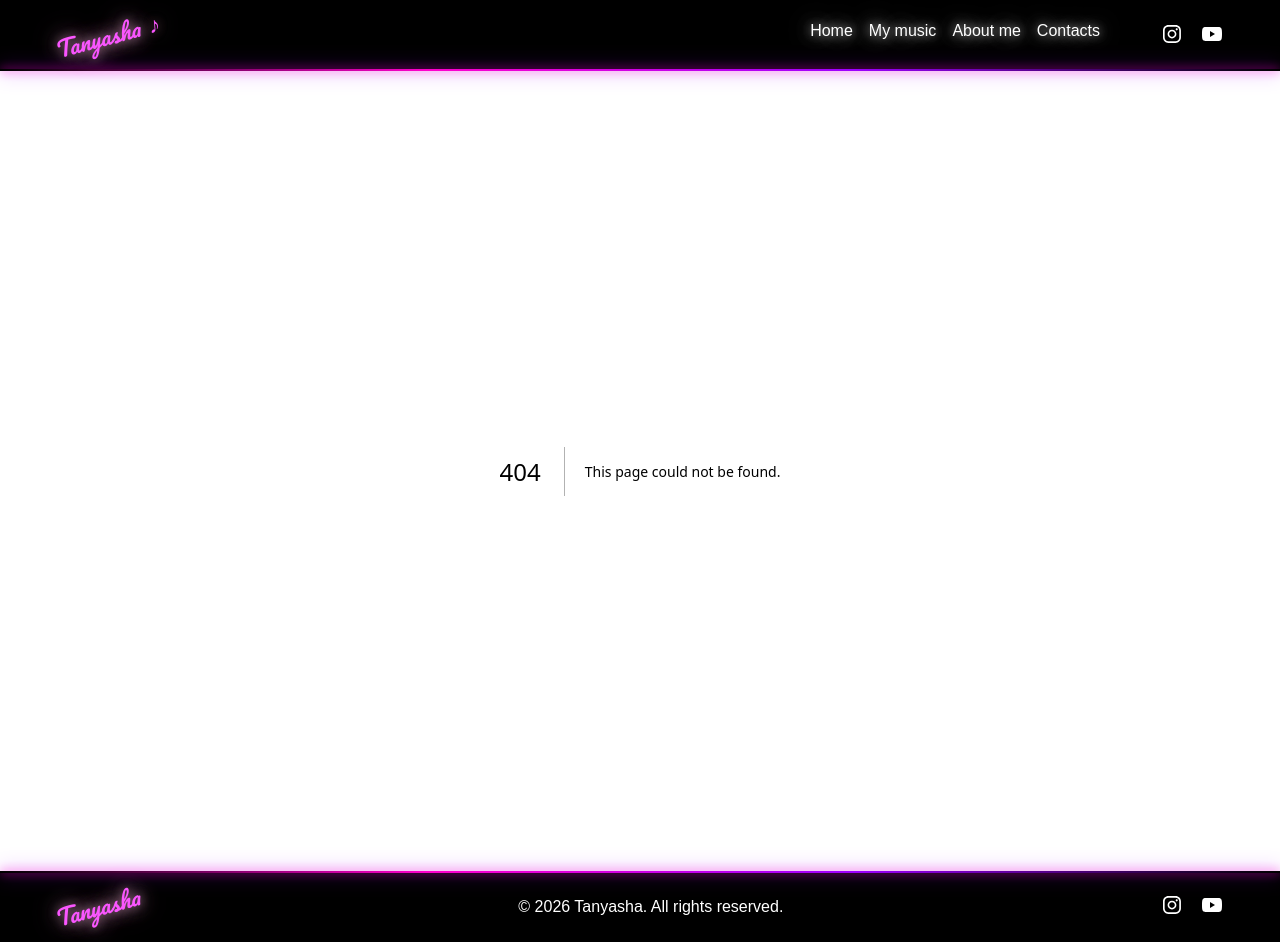
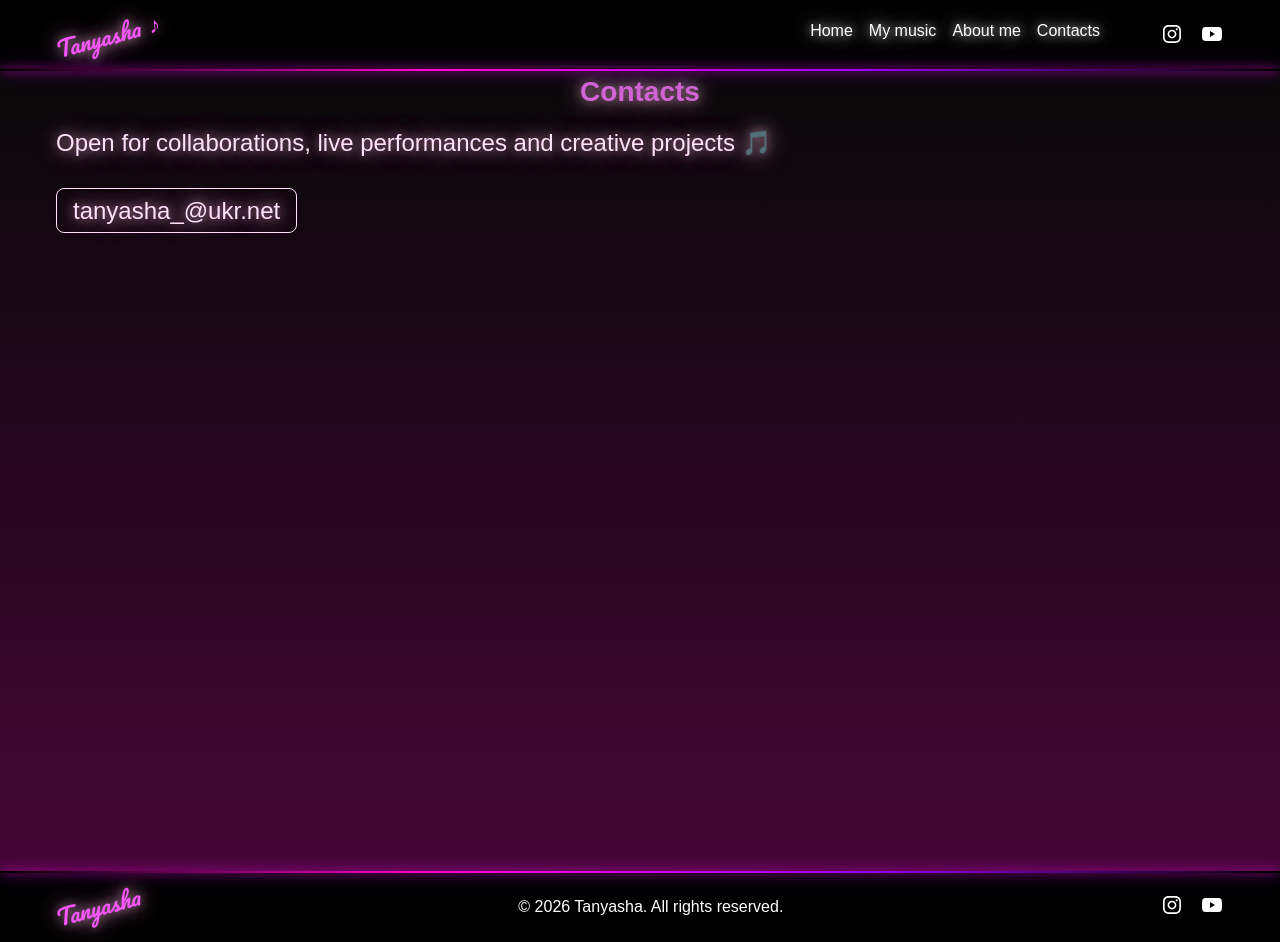
Before and after one commit to Kubyshkina-T/music-portfolio, a Next.js app: page /contacts in a window 1280 px wide. Before the commit this address had no page. Built offline with nearby package versions, Linux system fonts and the light colour scheme.

Commit message:
add burger-menu

```diff
--- /dev/null
+++ b/app/contacts/contacts.module.css
@@ -0,0 +1,52 @@
+.contactsPage {
+background-image: linear-gradient(#000000f7, #450635);
+    min-height: 100vh;
+}
+.contactsSection{
+
+}
+ .contactsTitle {
+line-height: 1.5;
+    margin: 0;
+    margin-bottom: 16px;
+    text-align: center;
+    font-size: 28px;
+    color: #d364d7;
+    text-shadow:
+        0 0 10px #ba7fa2a3,
+        0 0 20px #f0cde19c,
+        0 0 30px #ffa1d875;
+ }
+ .contactsDescription{
+margin-bottom: 40px;
+    font-size: 24px;
+    color: #ffe1fc;
+    text-shadow:
+        0 0 10px #ba7fa2a3,
+        0 0 20px #f0cde19c,
+        0 0 30px #ffa1d875;
+ }
+  .linkMail{
+    border-radius: 8px;
+    padding: 8px 16px;
+    border: 1px solid #ffe1fc;
+    font-size: 24px;
+    color: #ffe1fc;
+    text-shadow:
+        0 0 10px #ba7fa2a3,
+        0 0 20px #f0cde19c,
+        0 0 30px #ffa1d875;
+    transition:
+            transform 0.3s ease,
+            color 0.3s ease,
+            opacity 0.3s ease;
+  }
+  .linkMail:hover{
+color: #d364d7;
+transform: translateY(-3px);
+  }
+  .contactsWrapper{
+    display: flex;
+    flex-direction: column;
+    gap: 45px;
+  }
--- /dev/null
+++ b/app/contacts/page.tsx
@@ -0,0 +1,21 @@
+import css from "@/app/contacts/contacts.module.css";
+import Link from "next/link";
+import SocialMedia from "@/components/SocialMedia/SocialMedia";
+import Container from "@/components/Container/Container";
+
+export default function Contacts() {
+    return (
+        <main className={css.contactsPage}>
+            <section className={css.contactsSection}>
+                <Container>
+    <h2 className={css.contactsTitle}>Contacts</h2>
+    <p className={css.contactsDescription}>Open for collaborations, live performances and creative projects 🎵</p>
+                    <Link className={css.linkMail} href="mailto:tanyasha_@ukr.net">
+  tanyasha_@ukr.net
+</Link>
+
+                    </Container>
+</section>
+        </main>
+    )
+}
--- a/app/layout.tsx
+++ b/app/layout.tsx
@@ -48,7 +48,9 @@ export default function RootLayout({
       <body>
          <TanStackProvider>
         <Header />
-          <main>{children}</main>
+          <main>{children}
+             <div id="modal-root" />
+          </main>
           <Footer/>
 </TanStackProvider>
       </body>
--- /dev/null
+++ b/components/BurgerMenu/BurgerMenu.module.css
@@ -0,0 +1,95 @@
+.menu {
+    position: fixed;
+    inset: 0;
+
+    z-index: 1000;
+
+    display: flex;
+    flex-direction: column;
+    align-items: center;
+    justify-content: center;
+    gap: 32px;
+
+    background: rgba(0, 0, 0, 0.92);
+    backdrop-filter: blur(14px);
+
+    animation: menuFade 0.3s ease;
+}
+
+.link {
+    position: relative;
+
+    font-size: 32px;
+    font-weight: 600;
+    letter-spacing: 1px;
+
+    color: #fff;
+    text-decoration: none;
+
+    transition:
+        color 0.3s ease,
+        transform 0.3s ease;
+}
+
+.link:hover {
+    color: #d397d5;
+    transform: scale(1.05);
+}
+
+.link::after {
+    content: "";
+
+    position: absolute;
+    left: 0;
+    bottom: -6px;
+
+    width: 0%;
+    height: 2px;
+
+    background-color: #d397d5;
+
+    transition: width 0.3s ease;
+}
+
+.link:hover::after {
+    width: 100%;
+}
+
+.btnMenuClose {
+    position: absolute;
+
+    top: 24px;
+    right: 24px;
+
+    width: 48px;
+    height: 48px;
+
+    border: none;
+    border-radius: 50%;
+
+    background: rgba(255, 255, 255, 0.08);
+
+    color: white;
+    font-size: 28px;
+
+    cursor: pointer;
+
+    transition:
+        background 0.3s ease,
+        transform 0.3s ease;
+}
+
+.btnMenuClose:hover {
+    background: rgba(211, 151, 213, 0.25);
+    transform: rotate(90deg);
+}
+
+@keyframes menuFade {
+    from {
+        opacity: 0;
+    }
+
+    to {
+        opacity: 1;
+    }
+}
--- /dev/null
+++ b/components/BurgerMenu/BurgerMenu.tsx
@@ -0,0 +1,29 @@
+import React from "react"
+import Link from "next/link"
+import css from "@/components/BurgerMenu/BurgerMenu.module.css";
+import SocialMedia from "../SocialMedia/SocialMedia";
+import Modal from "../Modal/Modal";
+
+
+interface BurgerMenuProps{
+    onClose: () => void;
+}
+export default function BurgerMenu({onClose}: BurgerMenuProps) {
+    return (
+        <Modal onClose={onClose}>
+        <div className={css.menu}>
+            <button className={css.btnMenuClose} type="button" onClick={onClose}>✕</button>
+      <Link href="/about" className={css.link} onClick={onClose} >
+        About Me
+      </Link>
+      <Link href="/music" className={css.link} onClick={onClose}>
+        My Music
+                </Link>
+        <Link href="/contacts" className={css.link} onClick={onClose}>
+        Contacts
+      </Link>
+      <SocialMedia/>
+            </div>
+            </Modal>
+    )
+}
--- a/components/Header/Header.tsx
+++ b/components/Header/Header.tsx
@@ -9,6 +9,7 @@ import { usePathname } from "next/navigation";
 import { useState } from "react";
 import Container from "../Container/Container";
 import SocialMedia from "../SocialMedia/SocialMedia";
+import BurgerMenu from "../BurgerMenu/BurgerMenu";
 
 const pacifico = Pacifico({
      subsets: ["latin"],
@@ -33,7 +34,10 @@ const [isMenuOpen, setIsMenuOpen] = useState(false);
         onClick={() => setIsMenuOpen(!isMenuOpen)}
       >
        <BurgerIcon/>
-      </button>
+                    </button>
+                    {isMenuOpen && (
+  <BurgerMenu onClose={() => setIsMenuOpen(false)} />
+)}
 
             <nav aria-label="Main Navigation" className={css.navigationContainer}>
                 <ul className={css.navigation}>
@@ -55,7 +59,7 @@ const [isMenuOpen, setIsMenuOpen] = useState(false);
                     <li>
                         <Link className={`${css.headerNavigation} ${
     pathname === "/" ? css.active : ""
-  }`} href="/">Contacts</Link>
+  }`} href="/contacts">Contacts</Link>
                     </li>
                 </ul>
                <SocialMedia/>
--- /dev/null
+++ b/components/Modal/Modal.tsx
@@ -0,0 +1,48 @@
+"use client"
+
+import css from "@/components/Modal/Modal.module.css";
+import type React from "react";
+import { useEffect } from "react";
+import { createPortal } from "react-dom";
+
+interface ModalProps {
+    onClose: () => void;
+    children: React.ReactNode;
+}
+
+export default function Modal({ children, onClose }: ModalProps) {
+    useEffect(() => {
+        const handleKeyDown = (event: KeyboardEvent) => {
+            if (event.key === "Escape") {
+                onClose();
+            }
+        };
+
+        document.addEventListener("keydown", handleKeyDown);
+        document.body.style.overflow = "hidden";
+        return () => {
+            document.removeEventListener("keydown", handleKeyDown);
+            document.body.style.overflow = "";
+        };
+    }, [onClose]);
+
+    const handleBackdropClick = (event: React.MouseEvent<HTMLDivElement>) => {
+    if (event.target === event.currentTarget) {
+      onClose();
+    }
+  };
+
+  return createPortal(
+    <div
+      className={css.backdrop}
+      role="dialog"
+      aria-modal="true"
+      onClick={handleBackdropClick}
+    >
+      <div className={css.modal}>
+        {children}
+      </div>
+    </div>,
+    document.getElementById("modal-root") as HTMLDivElement
+  );
+}
```
Also changed, not shown: components/Modal/Modal.module.css (added).
